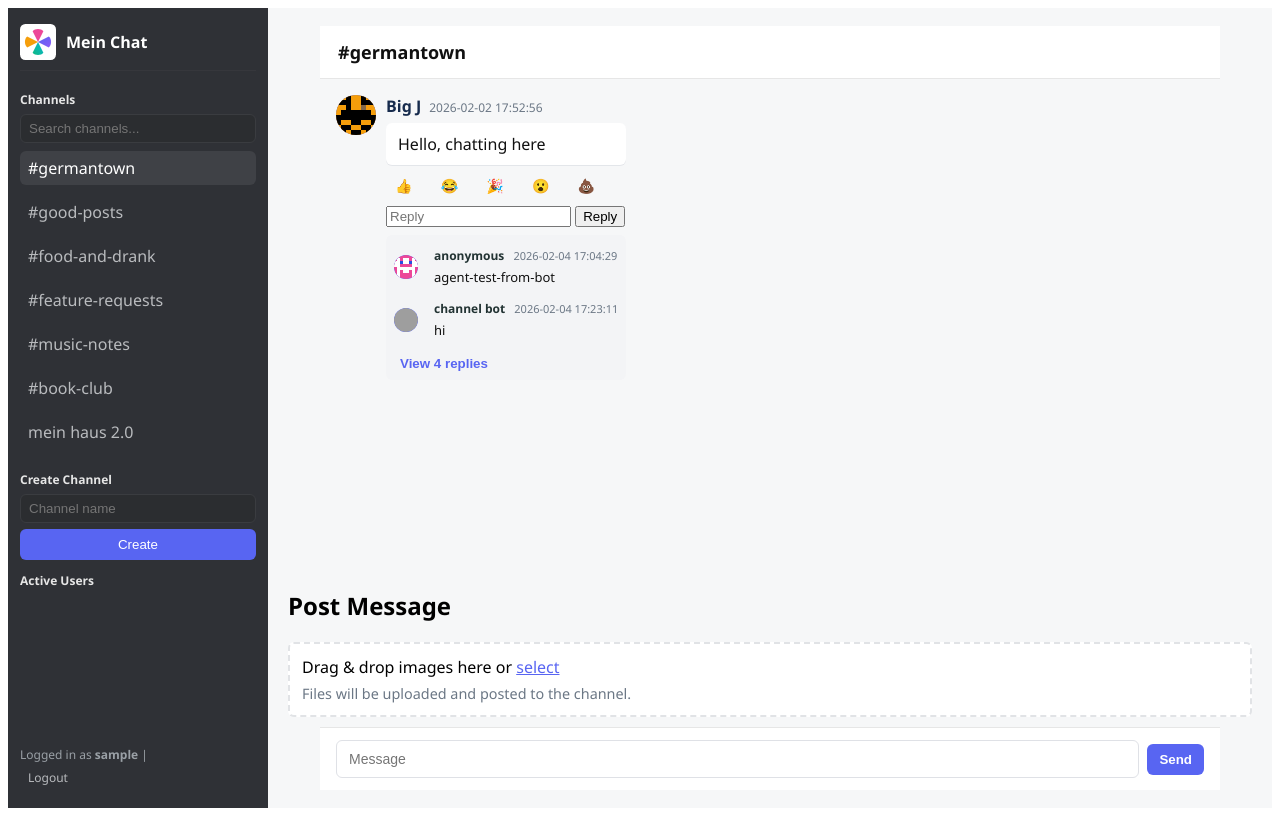
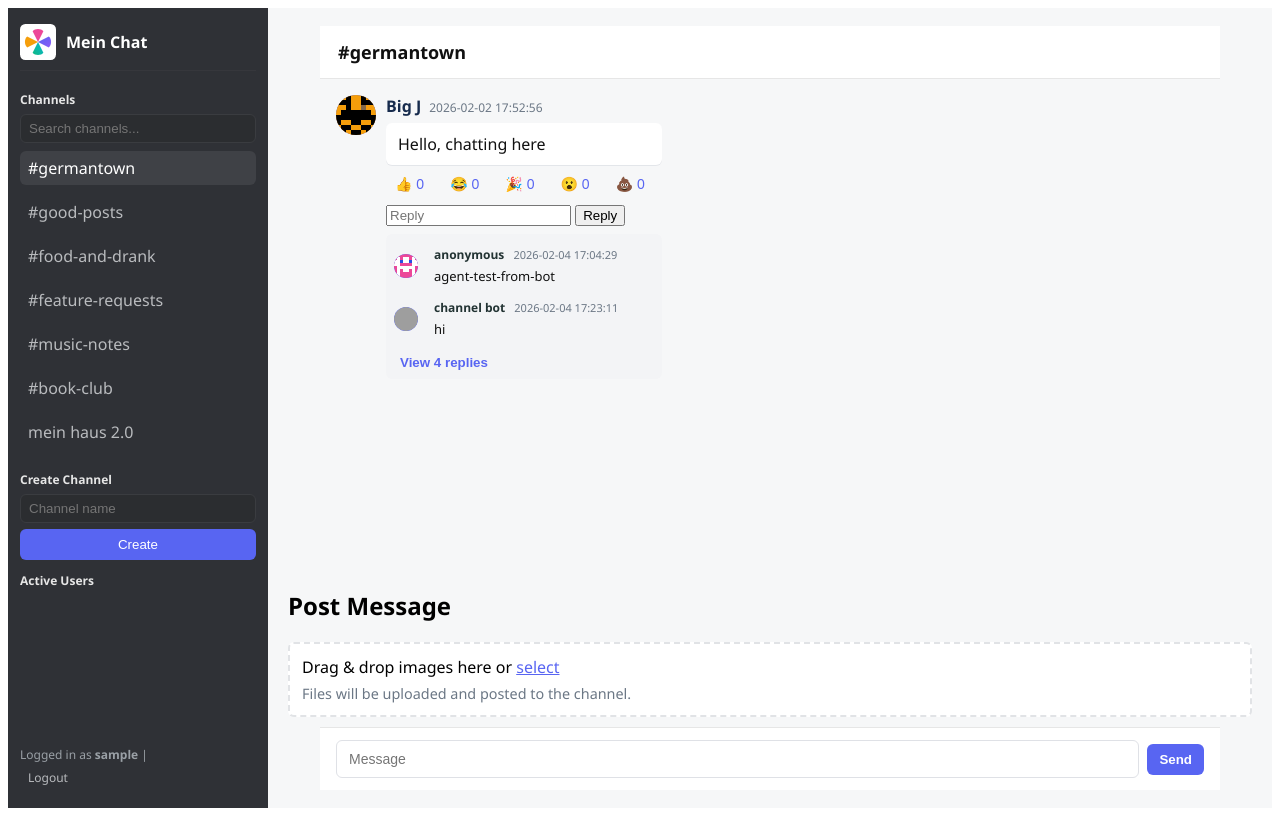
Before and after one commit to jonmackeyparty/housechat, a Flask app: a page that uses templates/channel.html in a window 1280 px wide. Run offline with Flask 2, Linux system fonts and the light colour scheme; the visitor is signed in with stand-in values (Sample User, id 1); some libraries are stand-ins or nearby versions; grey boxes are pictures that could not be loaded.

Commit message:
fix(ui): render single-row reactions in template with counts

```diff
--- a/templates/channel.html
+++ b/templates/channel.html
@@ -65,20 +65,13 @@
                                     {% endif %}
                                 </div>
                                 <div class="message-text">{{ msg.message | render_message }}</div>
-                                <div style="margin-top:8px;">
-                                    <form method="post" action="{{ url_for('add_reaction', channel=channel, msg_idx=loop.index0) }}" style="display:inline;">
-                                        {% for emoji in ['👍', '😂', '🎉', '😮', '💩'] %}
-                                            <button type="submit" name="reaction" value="{{ emoji }}" class="emoji-btn">{{ emoji }}</button>
-                                        {% endfor %}
-                                    </form>
-                                </div>
-                                {% if msg.reactions %}
-                                    <div style="margin: 6px 0;">
-                                        {% for reaction in msg.reactions %}
-                                            <span class="emoji-btn" style="background:#ffe4c4; border:none; cursor:default;">{{ reaction }}</span>
-                                        {% endfor %}
-                                    </div>
-                                {% endif %}
+                                {# Reactions: render a single fixed row of default emojis with counts #}
+                                <form method="post" action="{{ url_for('add_reaction', channel=channel, msg_idx=loop.index0) }}" class="reactions" style="margin:6px 0;display:flex;align-items:center;border:none;background:transparent;padding:0;">
+                                    {% for emoji in ['👍', '😂', '🎉', '😮', '💩'] %}
+                                        {% set cnt = (msg.reactions|default([])|select('equalto', emoji)|list|length) %}
+                                        <button type="submit" name="reaction" value="{{ emoji }}" class="emoji-btn" style="margin-right:8px;">{{ emoji }} <span class="reaction-count">{{ cnt }}</span></button>
+                                    {% endfor %}
+                                </form>
                                 <form method="post" action="{{ url_for('add_reply', channel=channel, msg_idx=loop.index0) }}" style="margin-top:5px;">
                                     <input type="text" name="reply_message" placeholder="Reply" required>
                                     <button type="submit">Reply</button>
```
